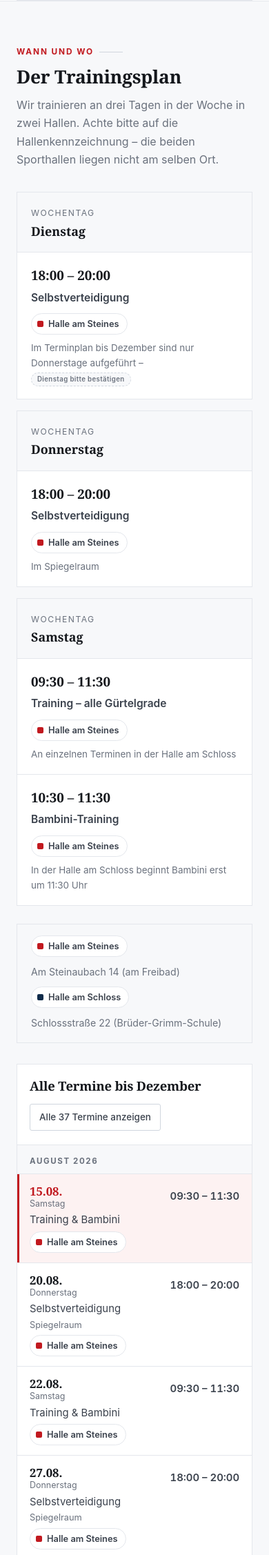
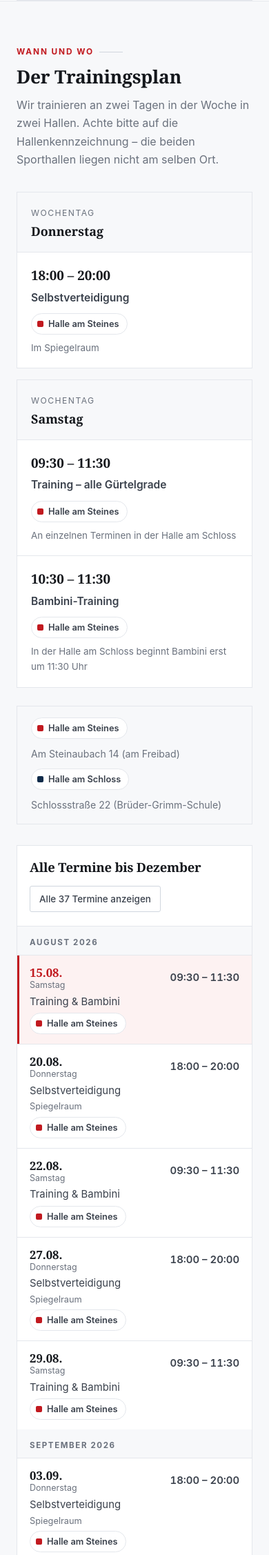
Before and after one commit to JustusRoe/Taekwondo-, a PHP site: page / in a window 390 px wide. Shown: the part 1649-3903 px from the top of the page at 69% size. Run offline with PHP 8.4, Linux system fonts and the light colour scheme.

Commit message:
Trainingszeiten korrigiert, Mobilansicht überarbeitet, PowerPoint entfernt
Trainingszeiten: Es gibt kein Dienstagstraining. Trainiert wird
donnerstags 18-20 Uhr Selbstverteidigung und samstags Training und
Bambini. Der Wochenplan zeigt jetzt zwei Tage statt drei, die Karte
Selbstverteidigung nennt nur noch den Donnerstag, und das Raster
ordnet sich über auto-fit selbst neu, falls ein Tag dazukommt. Der
Terminkalender aus dem Plan-PDF stimmte bereits: 18 Donnerstage,
19 Samstage.

Trainingsorte im Abteilungsteil standen noch als "Halle 1" und
"Halle 2" mit dem Hinweis, Namen und Adressen fehlten - beides ist
längst bekannt und jetzt eingetragen.

Mobilansicht:
- Trainerkarten liegen unter 620px quer statt hochkant. Acht
  Hochkantkarten ergaben auf dem Telefon rund 5000px Scrollweg,
  quer sind es etwa 1300px.
- Die Platzhaltermarker sanken durch die relative Größe auf bis zu
  8,3px; sie haben jetzt 11px als Untergrenze.
- Tippziele auf Touch-Geräten mindestens 44px: Werkzeugtasten,
  Filterchips, Brotkrume, Zurück-Link und die Kopfzeilenlinks des
  Mitgliederbereichs.
- Die Werkzeugleiste des Players bricht sinnvoll um: erst die
  Sprungtasten, dann Tempo mit seinen Stufen.

Der Foliensatz ist entfernt, samt Abschnitt in der README.

Geprüft: 22 von 22 Serverprüfungen bestanden, kein Überlauf auf sechs
Gerätegrößen von 320 bis 768px und zehn Breiten bis 1680px, keine zu
kleinen Tippziele mehr, Anmeldung, Filter und Player auf dem Telefon
durchgespielt.

Co-Authored-By: Claude Opus 5 <noreply@anthropic.com>
Claude-Session: https://claude.ai/code/session_01J4GBteVNwyNCbLw6QGuWTM

```diff
--- a/assets/css/style.css
+++ b/assets/css/style.css
@@ -178,7 +178,9 @@ p { margin: 0 0 1.1em; }
   border: 1px dashed var(--line-strong);
   border-radius: 999px;
   font-family: var(--font-body);
-  font-size: .72em;
+  /* .72em passt sich der Umgebung an, unterschreitet in kleinen Bausteinen
+     (Kartenlabel, Trainerfunktion) aber die Lesbarkeitsgrenze – daher 11px als Boden */
+  font-size: max(11px, .72em);
   font-weight: 600;
   font-style: normal;
   letter-spacing: .04em;
--- a/index.html
+++ b/index.html
@@ -93,30 +93,12 @@
         <p class="eyebrow">Wann und wo</p>
         <h2>Der Trainingsplan</h2>
         <p class="section-intro">
-          Wir trainieren an drei Tagen in der Woche in zwei Hallen. Achte bitte auf die
+          Wir trainieren an zwei Tagen in der Woche in zwei Hallen. Achte bitte auf die
           Hallenkennzeichnung – die beiden Sporthallen liegen nicht am selben Ort.
         </p>
       </header>
 
       <div class="plan">
-        <div class="plan-tag">
-          <div class="plan-kopf">
-            <span>Wochentag</span>
-            <strong>Dienstag</strong>
-          </div>
-          <ul class="plan-liste">
-            <li>
-              <span class="plan-zeit">18:00 – 20:00</span>
-              <span class="plan-gruppe">Selbstverteidigung</span>
-              <span class="halle ort-steines">Halle am Steines</span>
-              <span class="plan-hinweis">
-                Im Terminplan bis Dezember sind nur Donnerstage aufgeführt –
-                <em class="offen">Dienstag bitte bestätigen</em>
-              </span>
-            </li>
-          </ul>
-        </div>
-
         <div class="plan-tag">
           <div class="plan-kopf">
             <span>Wochentag</span>
@@ -515,13 +497,13 @@
           <img src="assets/img/wettkampftraining.jpg" width="1200" height="900"
                alt="Zwei Taekwondoin mit blauer Schutzweste beim Partnertraining in der Sporthalle">
           <div class="card-body">
-            <p class="card-tag">Zweimal wöchentlich</p>
+            <p class="card-tag">Donnerstagabend</p>
             <h3>Selbstverteidigung</h3>
             <p>
               Techniken, die ohne Kraft funktionieren: Befreiungen aus Griffen, Abstand
               halten, Situationen früh entschärfen. Offen für Einsteiger ohne Vorkenntnisse.
             </p>
-            <p class="card-meta">Dienstag &amp; Donnerstag · 18:00 – 20:00 Uhr</p>
+            <p class="card-meta">Donnerstag · 18:00 – 20:00 Uhr</p>
           </div>
         </article>
       </div>
@@ -866,11 +848,13 @@
           <div class="panel">
             <h3>Trainingsorte</h3>
             <ul class="check">
-              <li>Halle 1 – Selbstverteidigung, dienstags und donnerstags</li>
-              <li>Halle 2 – Training und Bambini, samstags</li>
+              <li>Halle am Steines, Am Steinaubach 14 – donnerstags und samstags</li>
+              <li>Halle am Schloss, Schlossstraße 22 – an einzelnen Samstagen</li>
             </ul>
             <p class="panel-note">
-              <em class="offen">Namen, Adressen und Anfahrt der beiden Hallen werden ergänzt</em>
+              Welche Halle wann dran ist, steht im
+              <a href="#trainingszeiten">Terminkalender</a>.
+              <em class="offen">Anfahrt und Parkmöglichkeiten werden ergänzt</em>
             </p>
           </div>
         </aside>
```
Also changed, not shown: other parts of assets/css/style.css (+38 -1 lines), CHECKLISTE-INHALTE.md (+4 -3 lines), assets/css/mitglieder.css (+21 -0 lines), README.md, 1 other file.
